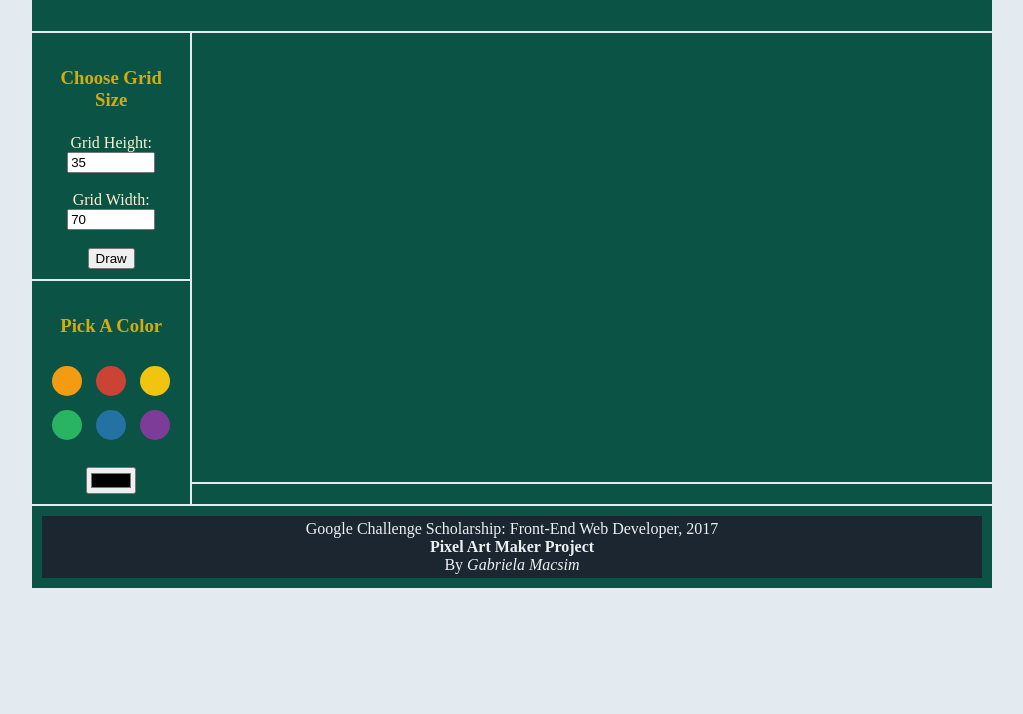
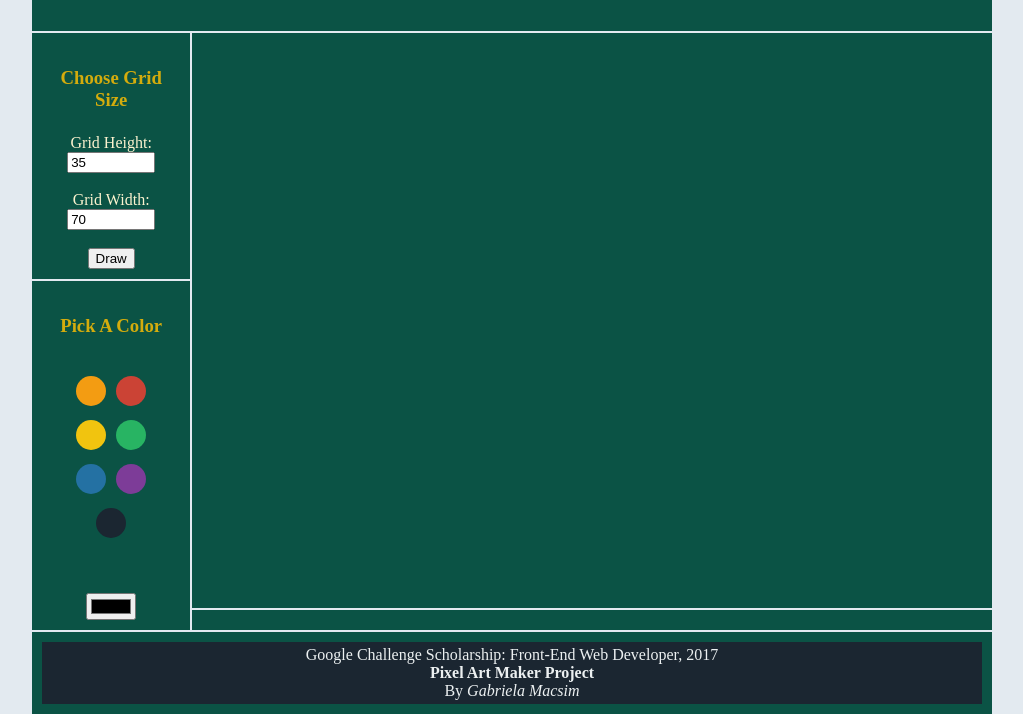
Before and after one commit to GabrielaMacsim/Pixel-Art-Maker-GDCS, a plain HTML site: page index.html in a window 1280 px wide. Shown: the part 176-890 px from the top of the page, without its empty margins (128-1151 px from the left). Before the commit the page ends 800 px from the top, so only its background shows below. Drawn offline with nearby package versions, Linux system fonts and the light colour scheme.

Commit message:
generate circles dynamically

```diff
--- a/designs.js
+++ b/designs.js
@@ -54,3 +54,14 @@ function hexc(colorval) {
 
     return color;
 }
+
+$(document).ready(function() {
+  hexcolors = ["#F39C12","#CB4335","#F1C40F","#28B463","#2471A3","#7D3C98", "#1B2631"]
+  $.each(hexcolors, function(i,v) {
+    var dyncanvas = $("<canvas>", {
+      id: "color" + i,
+      style:"border-radius:100px;margin:5px;background-color:" + v
+    }).addClass("colorboxsized").on("click", changeCurrentColor)
+    $("#colorcircles").append(dyncanvas)
+  })
+})
--- a/index.html
+++ b/index.html
@@ -32,12 +32,8 @@
   <div class="culoare3">
       <h3>Pick A Color</h3>
 
-    <canvas onclick="changeCurrentColor(event)" id="cerc" width="30" height="30" ></canvas>
-    <canvas onclick="changeCurrentColor(event)" id="cerc1" width="30" height="30" ></canvas>
-    <canvas onclick="changeCurrentColor(event)" id="cerc2" width="30" height="30" ></canvas>
-    <canvas onclick="changeCurrentColor(event)" id="cerc3" width="30" height="30" ></canvas>
-    <canvas onclick="changeCurrentColor(event)" id="cerc4" width="30" height="30" ></canvas>
-    <canvas onclick="changeCurrentColor(event)" id="cerc5" width="30" height="30" ></canvas>
+  <div id="colorcircles">
+  </div>
 
   </br></br>
     <input type="color" id="colorPicker">
--- a/styles.css
+++ b/styles.css
@@ -40,6 +40,7 @@ td {
 
 tr {
     height: 10px;
+
     width:10px;
 }
 
@@ -155,3 +156,8 @@ aside {
   grid-column: 2/7;
   grid-row: 4/5;
 }
+
+.colorboxsized {
+  width: 30px;
+  height: 30px;
+}
```
